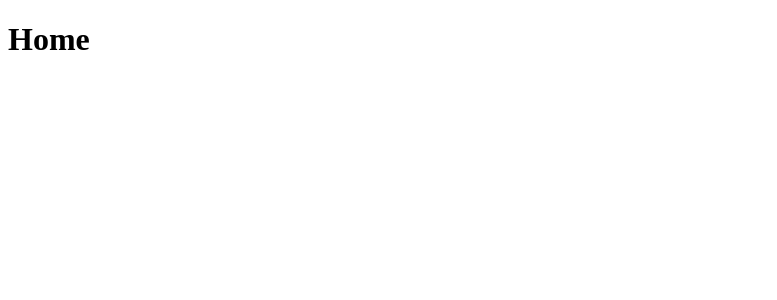
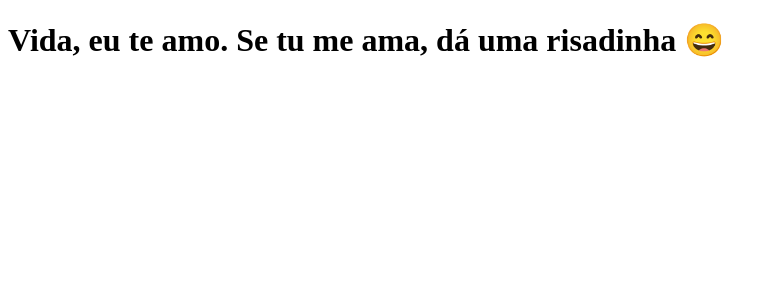
Before and after one commit to gabriel-andrad3/clone-tabnews, a Next.js app: page / in a window 1280 px wide. Shown: the top 300 px of the page, without its empty margins (0-777 px from the left). Built offline with nearby package versions, Linux system fonts and the light colour scheme.

Commit message:
Altera mensagem

```diff
--- a/pages/index.js
+++ b/pages/index.js
@@ -1,5 +1,5 @@
 function Home() {
-  return <h1>Home</h1>
+  return <h1>Vida, eu te amo. Se tu me ama, dá uma risadinha 😄 </h1>
 }
 
 export default Home;
```
